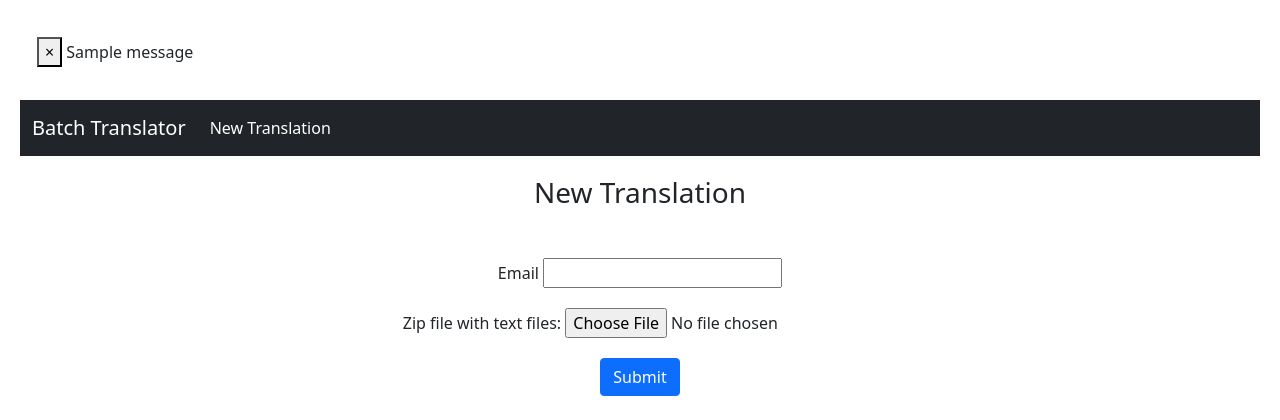
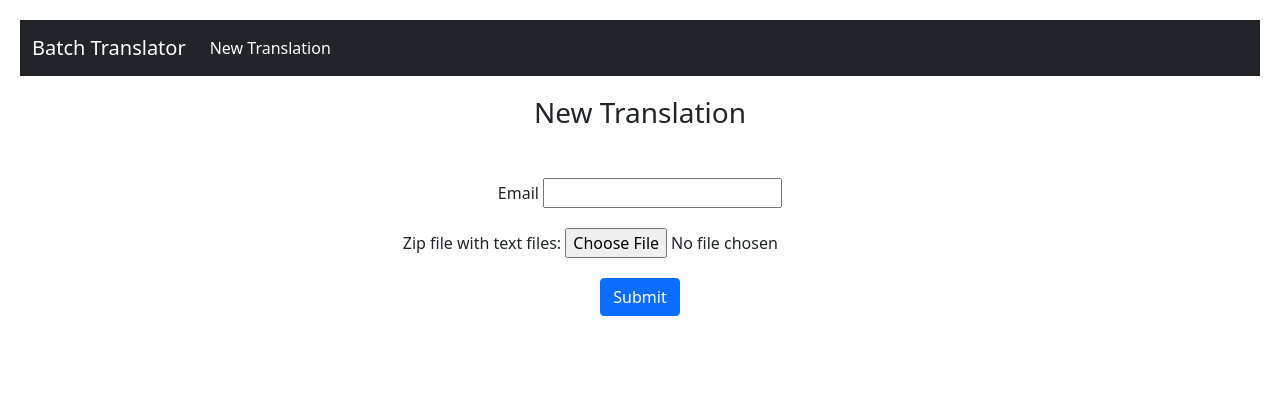
Before and after one commit to Andrefty/BatchTranslator, a Django app: template uiproject/uiapp/templates/uiapp/emailaddress_form.html in a window 1280 px wide. Shown: the top 420 px of the page. Run offline with Django 4.2, Linux system fonts and the light colour scheme; the template is opened without the code that fills it, so the values that code supplies are empty, except form fields; tables that the repository leaves empty hold one stand-in row (values such as "Sample post"); one stand-in notice (Sample message) is shown; form fields are guessed from the names that the template uses.

Commit message:
comment messages

```diff
--- a/uiproject/uiapp/templates/uiapp/emailaddress_form.html
+++ b/uiproject/uiapp/templates/uiapp/emailaddress_form.html
@@ -60,12 +60,12 @@
     </style>
 </head>
 <body>
-    {% for message in messages %}
+    <!-- {% for message in messages %}
 <div class="alert {{ message.tags }} alert-dismissible" role="alert">
     <button type="button" class="close" data-dismiss="alert" aria-label="Close">
         <span aria-hidden="true">&times;</span>
     </button>
-    {{ message | safe }}
+    {{ message | safe }} -->
 </div>
 {% endfor %}
     <nav class="navbar navbar-expand-lg navbar-dark bg-dark w-100">
```
